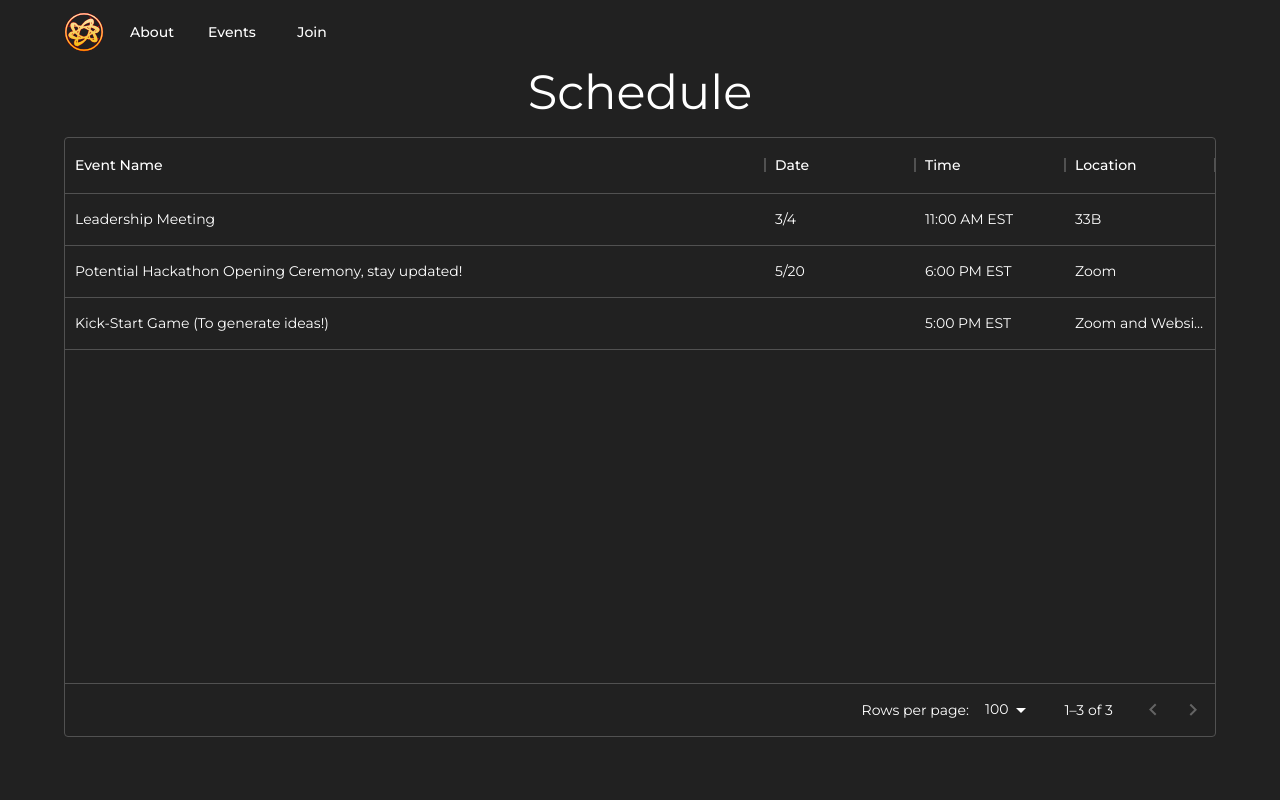
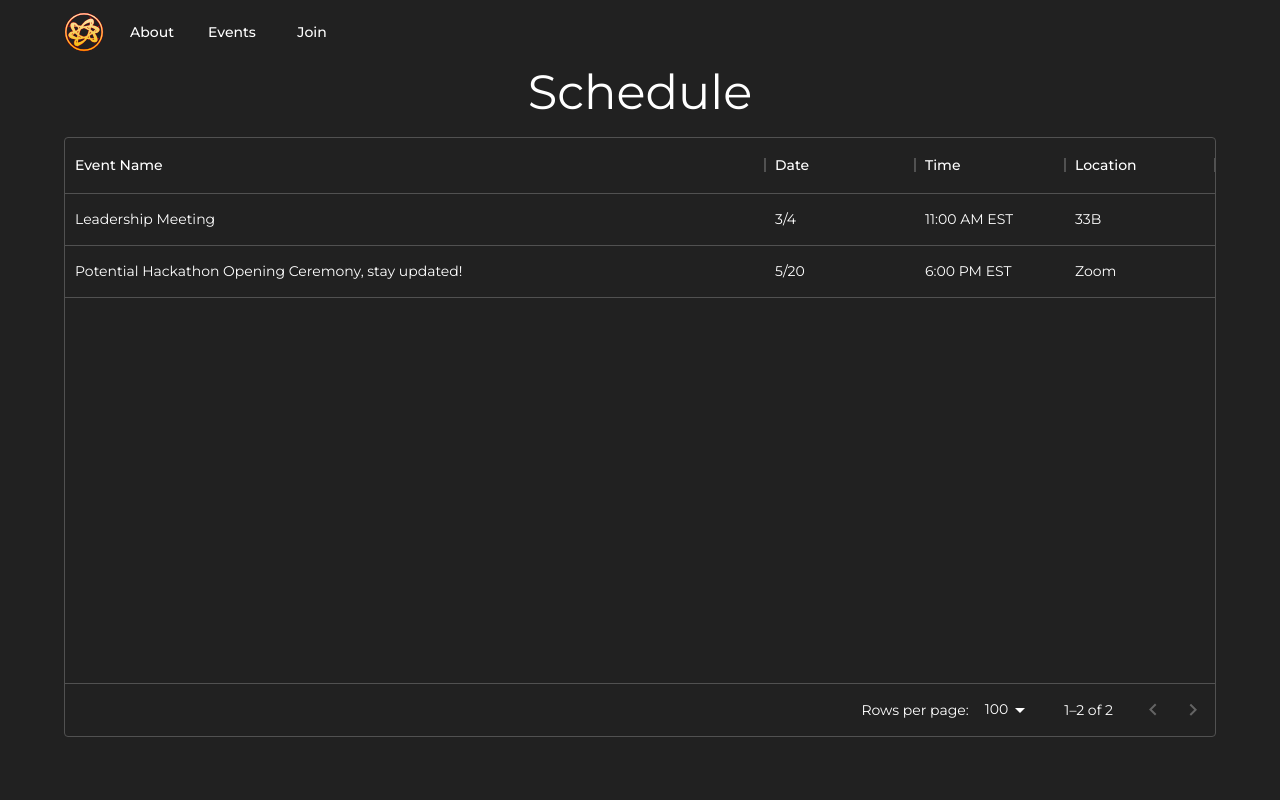
Before and after one commit to poolesvillehacks/main, a Next.js app: page /events in a window 1280 px wide. Shown: the top 800 px of the page. Built offline with nearby package versions, Linux system fonts and the light colour scheme.

Commit message:
i fixed it back dwdwdww mb mb mb

```diff
--- a/pages/events.tsx
+++ b/pages/events.tsx
@@ -38,13 +38,7 @@ const Events: NextPage = () => {
             time: "6:00 PM EST",
             location: "Zoom",
         },
-        {
-            id:3,
-            name: "Kick-Start Game (To generate ideas!)",
-            data: "5/20",
-            time: "5:00 PM EST",
-            location: "Zoom and Website!"
-        },
+
     ];
     return (
         <>
```
